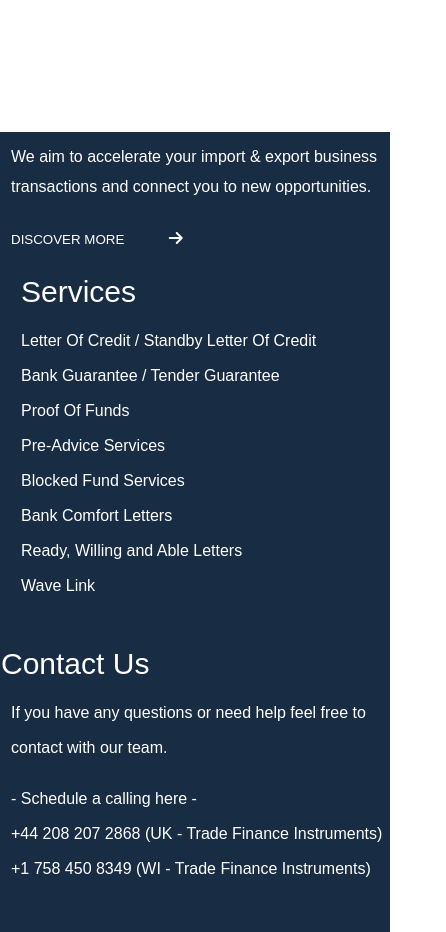
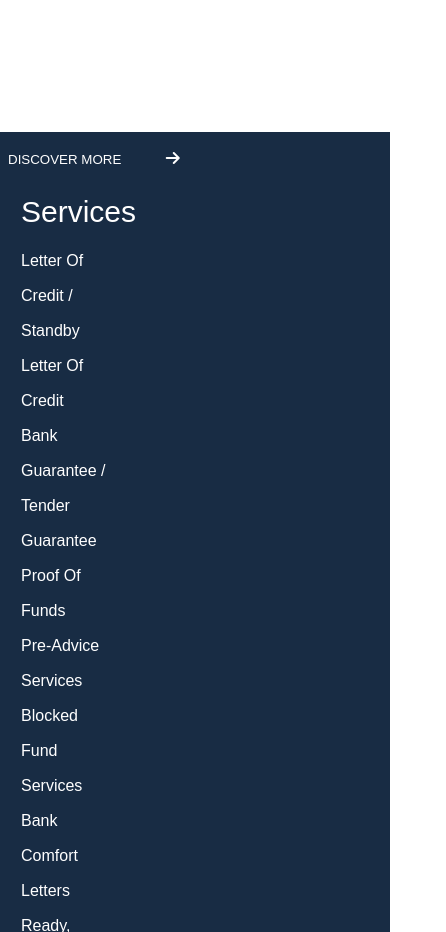
Before and after one commit to atrojiggambob22/ChopStixBank, a plain HTML site: page index.html in a window 390 px wide. Shown: the part 7280-8212 px from the top of the page, 446 px wide, since content can reach past the window. Drawn offline with Linux system fonts and the light colour scheme.

Commit message:
fresh and new update

```diff
--- a/index.css
+++ b/index.css
@@ -1,6 +1,7 @@
 body {
     font-family: sans-serif;
     margin: 0;
+    overflow-x:hidden;
 }
 
 nav {
@@ -316,13 +317,25 @@ nav {
     }
 }
 @media screen and (width<=800px){
+    .creditLer{
+        /* padding:0px 0px 0px 10px ; */
+    }
+    .creditLer li{
+        width:90px !important;
+    }
+    .htonep{
+        /* margin:10px 10px !important; */
+        /* max-width:50px !important; */
+    }
     .them-bodysub33 nav{
+
         z-index: 8000 !important;
     }
     .them-body{
      overflow-x: hidden !important;
     }
     .BestService2{
+        /* margin:0px 10px 20px 0px!important; */
         grid-template-columns: 1fr;
     }
     .TheRecondit{
@@ -356,6 +369,7 @@ nav {
         top:-90px;
     }
     .firstbody p{
+
         font-size: 20px;
         text-align: left;
         position: relative;
@@ -411,11 +425,21 @@ nav {
 .Disclaimer-4{
     margin: 20px;
 }
+.footaim{
+    margin:0px !important;
+    position: relative;
+    right: 3px;
+}
 .footaim p{
+    /* margin-right:-auto !important; */
     width: 150% !important;
-    margin: 10px 50px !important;
+    margin: 10px 0px !important;
     position: relative;
-    left: -50px;
+    left: -60px;
+}
+.theonlyp{
+    position: relative;
+    left:-90px !important;
 }
 .creditLer{
     width:130% !important;
@@ -444,7 +468,7 @@ nav {
     left:-60px !important;
 }
 .lastlogs button{
-    width:300% !important;
+    width:270% !important;
 }
 .lastlogs3{
     left: 80px !important;
@@ -453,6 +477,11 @@ nav {
     width:140% !important;
 }
 
+}
+@media screen and (width<=650pc){
+   .them-body{
+    overflow-x:hidden;
+   }
 }
 @media (min-width:350px) and (max-width:470px) {
     .lastlogs{
@@ -488,7 +517,7 @@ nav {
         left: 50px !important;
     }
     .footaim p{
-        width:60% !important;
+        width:50% !important;
     }
     .ServiceFoot p{
         width: 50% !important;
--- a/index.html
+++ b/index.html
@@ -73,7 +73,7 @@
             <div>
 
                 <h2>Helping You <br> Stay Ahead of <br> The Game</h2>
-                <p style="color: white;">We aim to accelerate your import & export business <br>transactions and connect you to your new opportunities</p>
+                <p style="color: white;" className='htonep' >We aim to accelerate your import & export business <br>transactions and connect you to your new opportunities</p>
             </div>
             <a href="">
                 <button>More About Us</button>
@@ -248,8 +248,12 @@
                 <div>
 
                 </div>
+
                 <div class="footaim">
-                    <p>We aim to accelerate your import & export business transactions and connect you to new opportunities.</p>
+                    <!-- <div className='theonlyp'>
+                         <p>We aim to accelerate your import &  export business  transactions and connect you  to new opportunities.</p>
+                    </div> -->
+
                     <a href="">
                         <div>
                             <button>Discover More</button>
```
